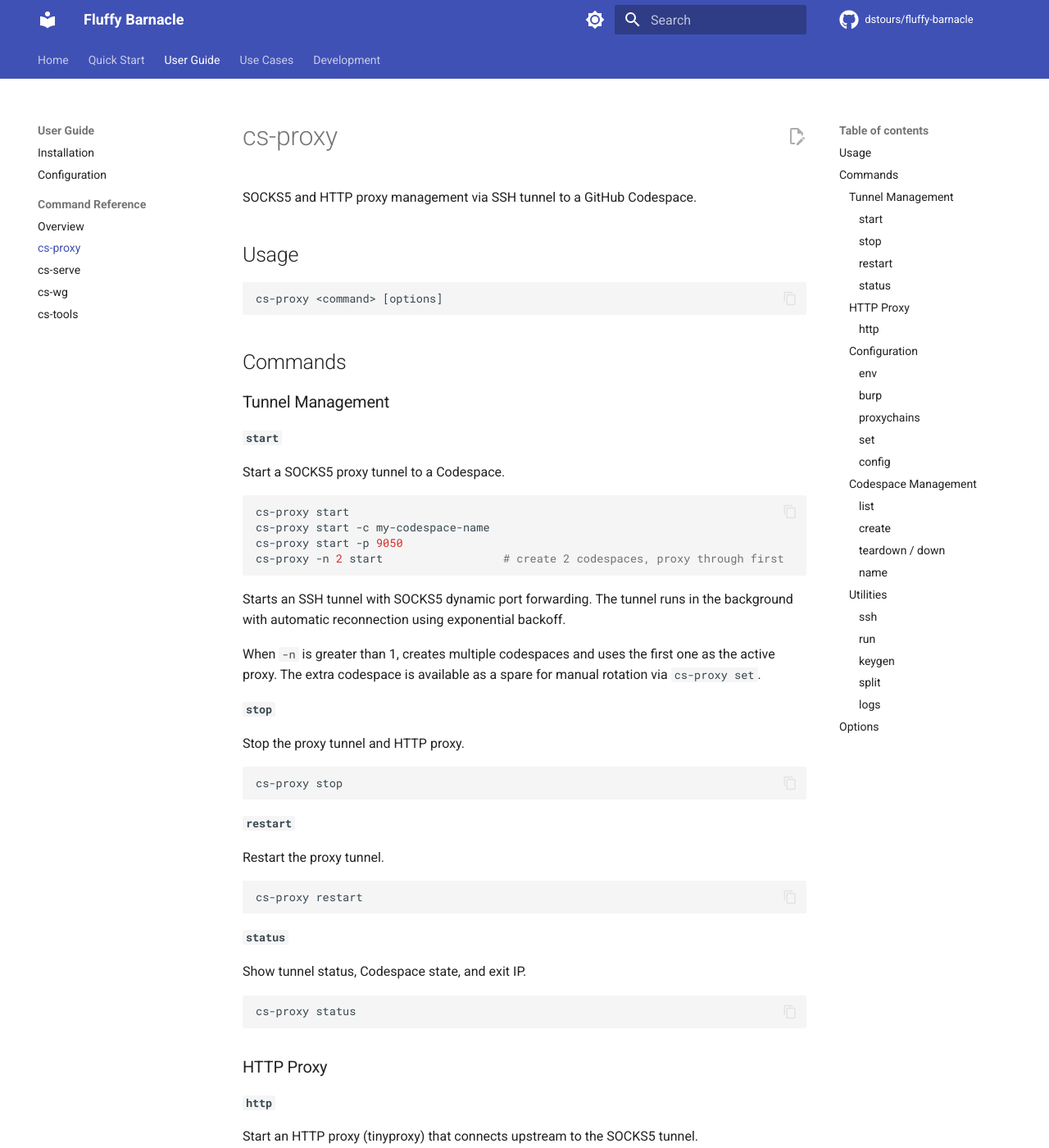
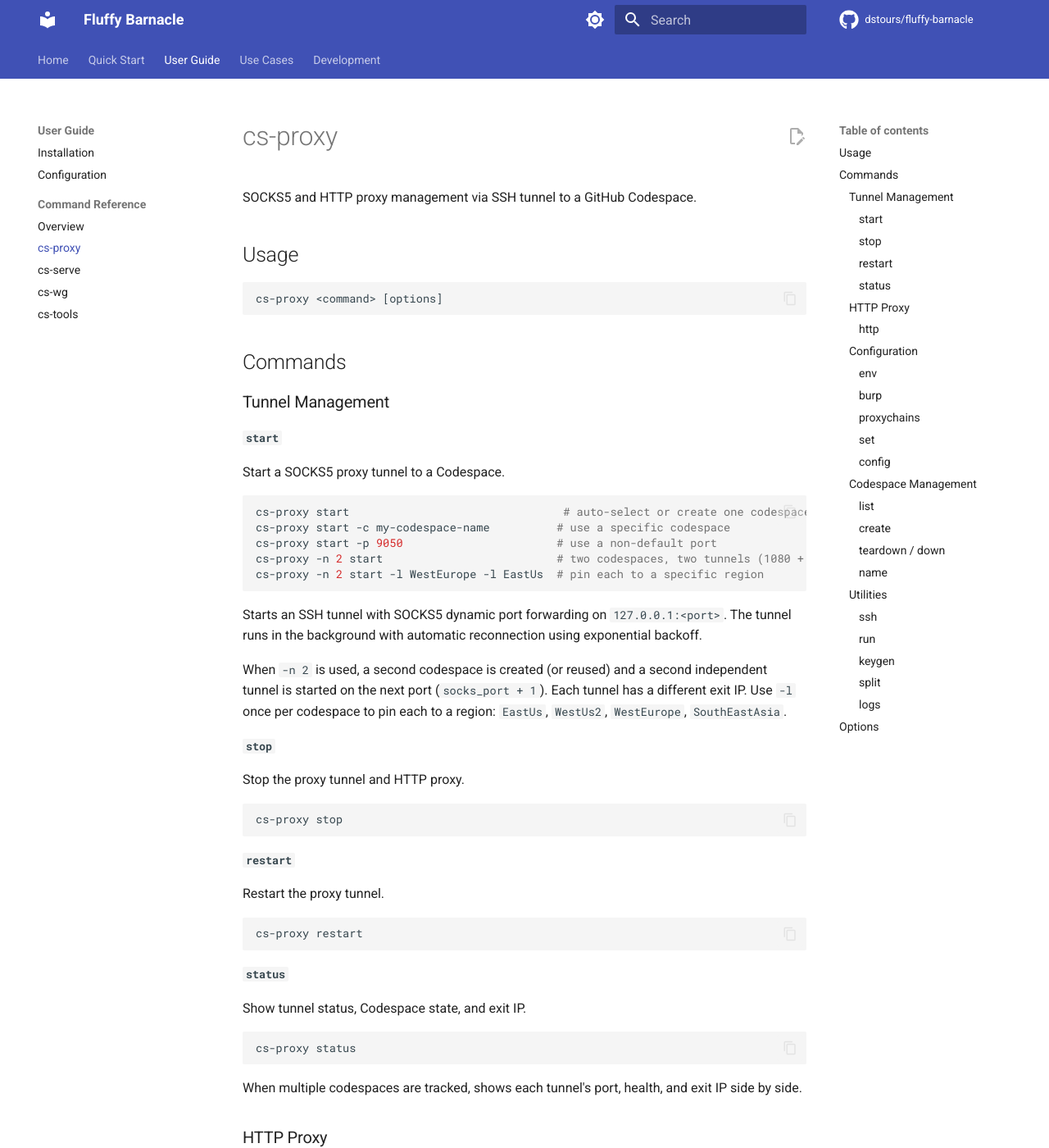
Before and after one commit to x-stp/fluffy-barnacle, an MkDocs documentation site: the page built from docs/user-guide/command-reference/cs-proxy.md, in a window 1280 px wide and 1400 px high. Shown: the whole window at 82% size. Built offline with MkDocs 1.6.1 and Material for MkDocs 9.7.7, drawn with Linux system fonts in a browser that asks for light colours; comment, search, counter and statistics services are not loaded; some of the changed text lies outside the part shown.

Commit message:
Update documentation for multi-codespace and location features (#11)
- README: add -n 2 / -l examples to feature highlights; add locations to config sample
- quickstart: add two-proxy example with per-region flags and stop/down/delete clarification
- cs-proxy command reference: update start (regions, -n 2 starts all tunnels), status
  (per-tunnel display), ssh (menu selection), teardown (all codespaces), options table
  (add -l/--location, update -n description)
- configuration: add locations to config yaml and LOCATIONS env var to the table
- proxy-rotation use case: rewrite pre-create section to reflect -n 2 starting both tunnels

````diff
--- a/docs/user-guide/command-reference/cs-proxy.md
+++ b/docs/user-guide/command-reference/cs-proxy.md
@@ -17,15 +17,16 @@
 Start a SOCKS5 proxy tunnel to a Codespace.
 
 ```bash
-cs-proxy start
-cs-proxy start -c my-codespace-name
-cs-proxy start -p 9050
-cs-proxy -n 2 start                  # create 2 codespaces, proxy through first
+cs-proxy start                                # auto-select or create one codespace
+cs-proxy start -c my-codespace-name          # use a specific codespace
+cs-proxy start -p 9050                       # use a non-default port
+cs-proxy -n 2 start                          # two codespaces, two tunnels (1080 + 1081)
+cs-proxy -n 2 start -l WestEurope -l EastUs  # pin each to a specific region
 ```
 
-Starts an SSH tunnel with SOCKS5 dynamic port forwarding. The tunnel runs in the background with automatic reconnection using exponential backoff.
+Starts an SSH tunnel with SOCKS5 dynamic port forwarding on `127.0.0.1:<port>`. The tunnel runs in the background with automatic reconnection using exponential backoff.
 
-When `-n` is greater than 1, creates multiple codespaces and uses the first one as the active proxy. The extra codespace is available as a spare for manual rotation via `cs-proxy set`.
+When `-n 2` is used, a second codespace is created (or reused) and a second independent tunnel is started on the next port (`socks_port + 1`). Each tunnel has a different exit IP. Use `-l` once per codespace to pin each to a region: `EastUs`, `WestUs2`, `WestEurope`, `SouthEastAsia`.
 
 #### `stop`
 
@@ -50,6 +51,8 @@
 ```bash
 cs-proxy status
 ```
+
+When multiple codespaces are tracked, shows each tunnel's port, health, and exit IP side by side.
 
 ### HTTP Proxy
 
@@ -128,10 +131,11 @@
 
 #### `teardown` / `down`
 
-Delete the current Codespace.
+Stop the proxy tunnel(s) and shut down all managed Codespaces (compute stops, storage is preserved — no billing).
 
 ```bash
-cs-proxy teardown
+cs-proxy teardown     # stops all tunnels and all tracked codespaces
+cs-proxy down         # alias
 ```
 
 #### `name`
@@ -147,10 +151,12 @@
 
 #### `ssh`
 
-Open an SSH session to the Codespace.
+Open an SSH session to a Codespace.
 
 ```bash
-cs-proxy ssh
+cs-proxy ssh          # auto-selects; shows numbered menu if multiple codespaces tracked
+cs-proxy ssh 2        # connect to the second tracked codespace by index
+cs-proxy ssh my-cs    # connect to a specific codespace by name
 ```
 
 #### `run`
@@ -190,6 +196,7 @@
 | Flag | Description | Default |
 |------|-------------|---------|
 | `-p`, `--port` | SOCKS5 proxy port | `1080` |
-| `-n`, `--num-proxies` | Number of codespaces to create (max 2) | `1` |
+| `-n`, `--num-proxies` | Number of codespaces/tunnels (max 2); each gets its own port | `1` |
 | `-c`, `--codespace` | Codespace name | auto-select |
+| `-l`, `--location` | Region for new Codespace: `EastUs`, `WestUs2`, `WestEurope`, `SouthEastAsia`. Repeat for multiple: `-l WestEurope -l EastUs` | none |
 | `-v`, `--verbose` | Verbose output | off |
````
Also changed, not shown: README.md (+6 -3 lines), docs/quickstart.md (+16 -2 lines), docs/use-cases/proxy-rotation.md (+12 -8 lines), docs/user-guide/configuration.md (+5 -2 lines).
